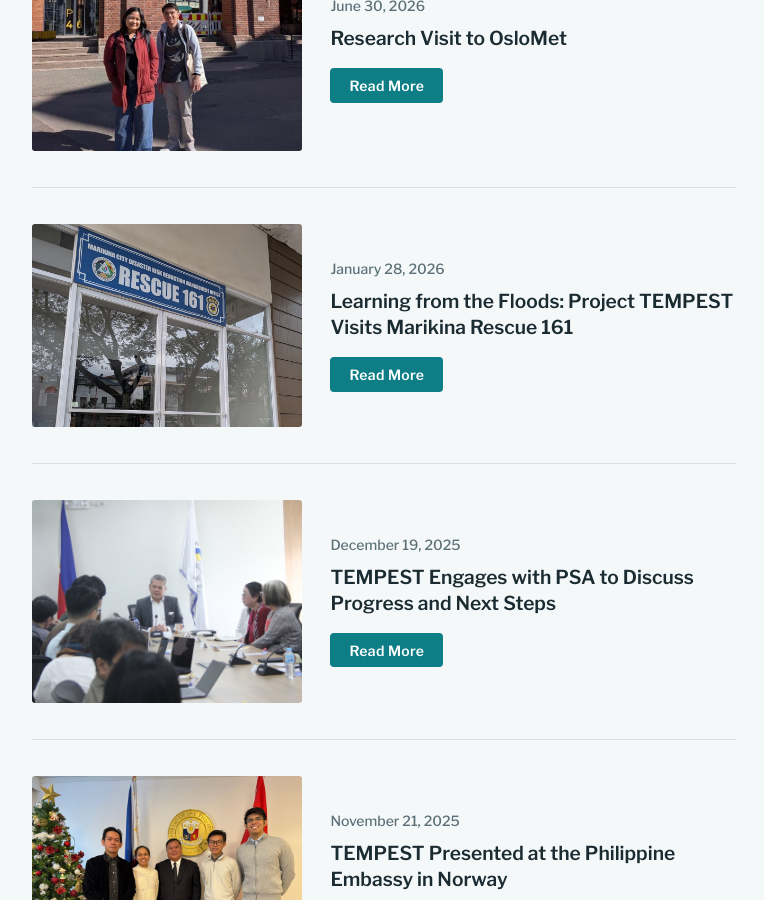
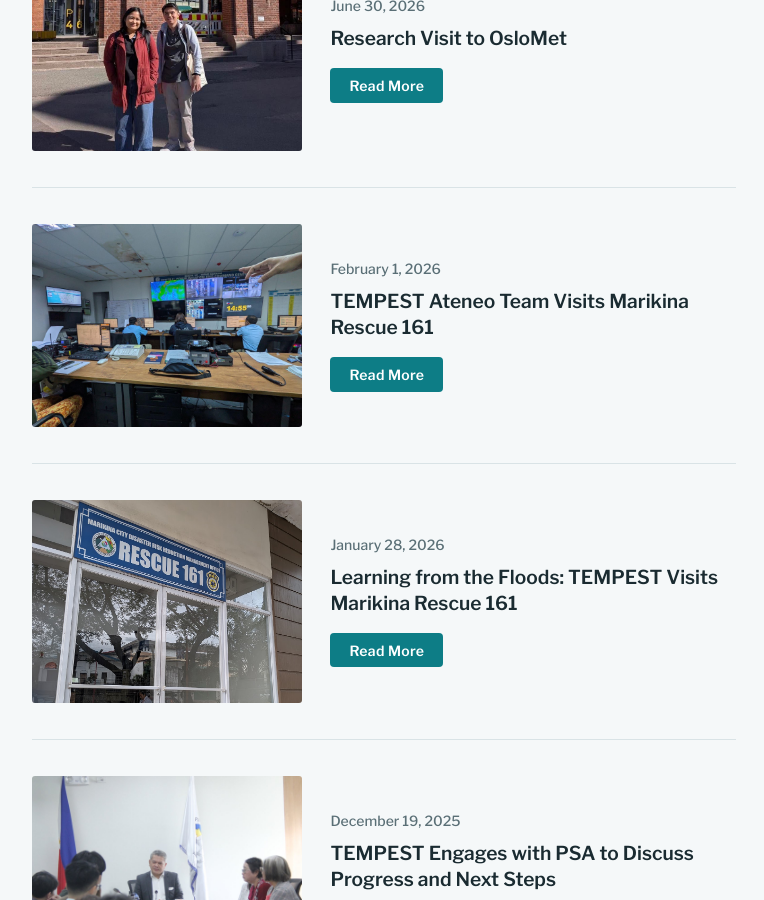
Before and after one commit to fcarpena/tempest, a Jekyll site: the page built from news.md, in a window 1280 px wide and 900 px high, scrolled down 1079 px. Shown: the whole window, without its empty margins (256-1020 px from the left). Built offline with Jekyll 4.4.1, drawn with Linux system fonts in a browser that asks for light colours.

Commit message:
Add news post on Ateneo team's Rescue 161 visit
Also say "TEMPEST" instead of "Project TEMPEST" in the Learning
from the Floods post.

Co-Authored-By: Claude Opus 5.5 <noreply@anthropic.com>

```diff
--- a/_posts/2026-01-28-learning-from-the-floods.md
+++ b/_posts/2026-01-28-learning-from-the-floods.md
@@ -1,5 +1,5 @@
 ---
-title: "Learning from the Floods: Project TEMPEST Visits Marikina Rescue 161"
+title: "Learning from the Floods: TEMPEST Visits Marikina Rescue 161"
 byline: Maire Magante
 image: 2026-01-28-rescue-161-office.jpg
 image_position: 50% 25%
@@ -12,7 +12,7 @@ How does a city learn to live with floods? For Marikina City, where heavy rains
 {: .caption}
 Marikina’s Rescue 161 Office.
 
-As part of Project TEMPEST (*Typhoon Effects on Enterprises in the Philippines*), researchers visited Marikina Rescue 161, the city’s emergency response and disaster risk reduction and management center, to better understand how local governments prepare for and respond to typhoons. During the fieldwork, the research team conducted a key informant interview with Dr. Dave C. David, Head of the Marikina City Disaster Risk Reduction and Management Office (DRRMO).
+As part of TEMPEST (*Typhoon Effects on Enterprises in the Philippines*), researchers visited Marikina Rescue 161, the city’s emergency response and disaster risk reduction and management center, to better understand how local governments prepare for and respond to typhoons. During the fieldwork, the research team conducted a key informant interview with Dr. Dave C. David, Head of the Marikina City Disaster Risk Reduction and Management Office (DRRMO).
 
 Dr. David generously shared Marikina’s journey in disaster management, explaining how the city’s approach has evolved through years of experience with severe flooding and destructive typhoons. One important discussion focused on how floodwaters move through Marikina during the rainy season. Understanding where water comes from, its expected arrival in the city (through nearby mountains), how quickly water levels rise, and which communities face the greatest risks helps local authorities anticipate flooding and prepare appropriate responses. The team also learned how Marikina developed and continuously improved its evacuation protocols. Drawing lessons from past disasters, particularly Typhoon Ondoy in 2009, the city strengthened its early warning systems, coordination mechanisms, and evacuation procedures to better protect residents.
 
@@ -23,7 +23,7 @@ Dr. David explaining the evolution of Marikina’s flood early warning system.
 
 Beyond the technical discussions, the visit highlighted an important lesson: disaster preparedness is not built overnight. It develops through experience, institutional learning, and the willingness to improve existing systems.
 
-For Project TEMPEST, these firsthand insights provide valuable context for understanding how communities and local institutions adapt to recurring typhoon threats. Marikina’s experience demonstrates that while typhoons cannot be prevented, their consequences can be better managed through preparation, coordination, and continuous learning.
+For TEMPEST, these firsthand insights provide valuable context for understanding how communities and local institutions adapt to recurring typhoon threats. Marikina’s experience demonstrates that while typhoons cannot be prevented, their consequences can be better managed through preparation, coordination, and continuous learning.
 
 ![]({{ '/assets/images/2026-01-28-marikina-flood-map.jpg' | relative_url }})
 
--- /dev/null
+++ b/_posts/2026-02-01-tempest-ateneo-team-visits-marikina-rescue-161.md
@@ -0,0 +1,36 @@
+---
+title: TEMPEST Ateneo Team Visits Marikina Rescue 161
+byline: Maire Magante
+image: 2026-02-01-rescue-161-command-center.jpg
+---
+
+The TEMPEST Ateneo team, composed of Dr. Maire Carroline Magante and Mr. Rainier Gerald Mora, visited Rescue 161, Marikina City’s dedicated disaster response unit, where they met with its Chief, Dr. Dave C. David, DBA, MCDRM.
+
+The visit formed part of the TEMPEST project, a collaborative research initiative examining how local governments strengthen their disaster risk reduction and management (DRRM) systems and adapt to climate-related hazards. Through engagement with local stakeholders and DRRM practitioners, the project seeks to better understand how institutional arrangements, local experience, and operational practices contribute to building more resilient communities.
+
+During the meeting, Dr. David discussed the evolution of Rescue 161, tracing how the unit has developed its organizational structures, resources, and operational procedures in response to Marikina City’s changing disaster risk environment. The discussion highlighted how lessons from past emergencies have informed the city’s continuing efforts to strengthen preparedness, coordination, and response capabilities.
+
+The Ateneo team was also given a guided tour of Rescue 161’s command center, which plays a central role in coordinating the city’s emergency response operations. The facility provides personnel with oversight of conditions along the Marikina River, an important component of the city’s flood monitoring and early warning systems. The command center also enables personnel to monitor emergency calls, track the deployment and movements of response teams, and maintain communication with staff operating across the city. These capabilities illustrate the importance of timely information and coordination in managing emergency situations, particularly when conditions require rapid decisions and the mobilization of multiple response teams.
+
+![]({{ '/assets/images/2026-02-01-rescue-161-command-center.jpg' | relative_url }})
+
+{: .caption}
+Rescue 161’s Central Communication and Command Center.
+
+The visit continued with a tour of Rescue 161’s warehouse, where the team was introduced to the equipment and supplies maintained for disaster preparedness, emergency operations, and humanitarian assistance. These included emergency supply packs prepared for distribution to affected residents, as well as motorized rescue boats used to navigate floodwaters and support rescue operations. The tour provided a closer look at the logistical preparations that underpin the city’s ability to mobilize personnel and resources during emergencies.
+
+![]({{ '/assets/images/2026-02-01-rescue-161-warehouse.jpg' | relative_url }})
+
+{: .caption}
+Supplies stored at the Rescue 161 warehouse.
+
+Among the facilities and equipment presented were tents used to accommodate displaced residents at evacuation centers. Beyond providing temporary shelter, these tents are intended to offer families and individuals a measure of privacy and personal space during evacuation. Their inclusion reflects an important dimension of disaster response: ensuring that emergency accommodation addresses not only immediate safety requirements but also the dignity, comfort, and well-being of those seeking refuge.
+
+![]({{ '/assets/images/2026-02-01-rescue-161-evacuation-tent.jpg' | relative_url }})
+
+{: .caption}
+A modular tent used to give evacuees privacy at evacuation centers.
+
+The discussions and facility tours offered the TEMPEST Ateneo team a closer understanding of how Marikina City’s DRRM arrangements have evolved beyond formal policies and institutional structures. From river monitoring and emergency dispatch coordination to rescue equipment and evacuation facilities, the visit illustrated the range of operational resources involved in translating disaster preparedness plans into practical response measures.
+
+The visit reaffirmed the value of collaboration between academic institutions and local governments in understanding how cities continue to adapt their disaster preparedness and response systems to evolving risks.
```
Also changed, not shown: assets/images/2026-02-01-rescue-161-command-center.jpg (added), assets/images/2026-02-01-rescue-161-evacuation-tent.jpg (added), assets/images/2026-02-01-rescue-161-warehouse.jpg (added).
